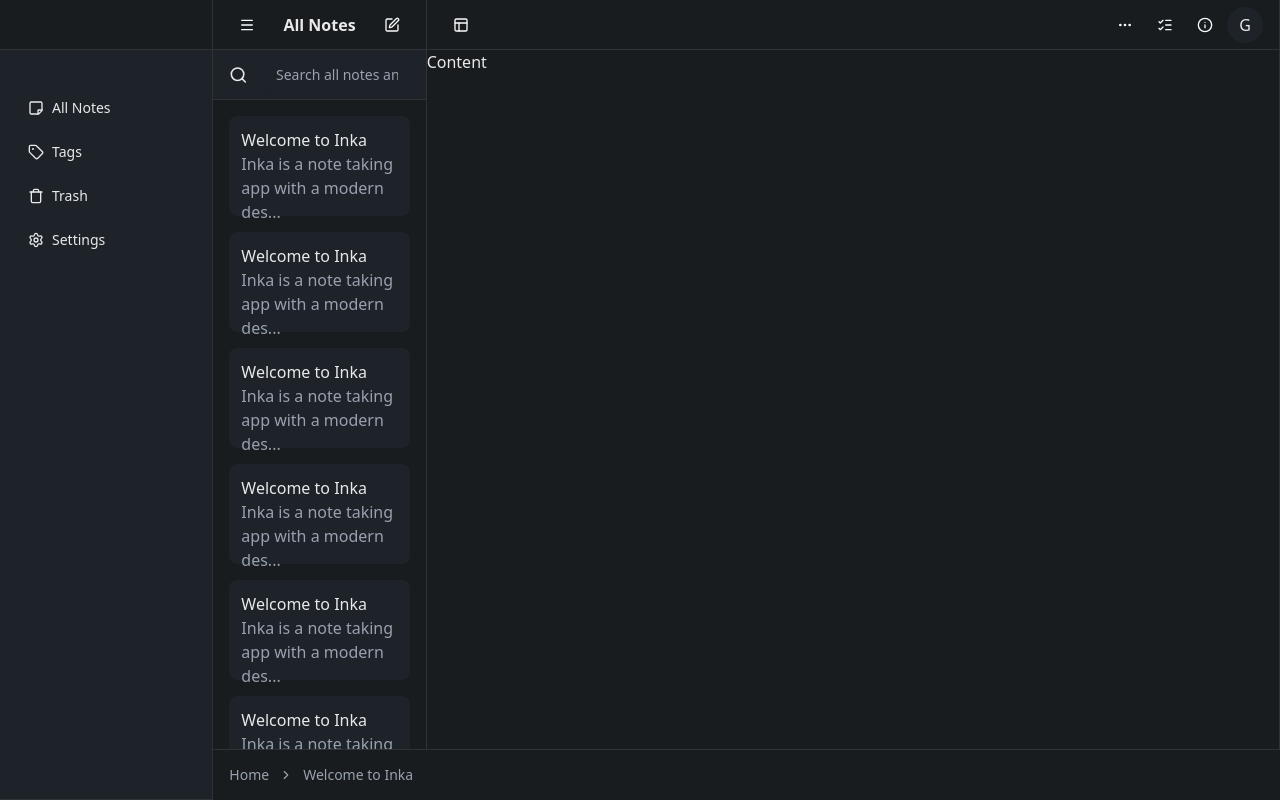
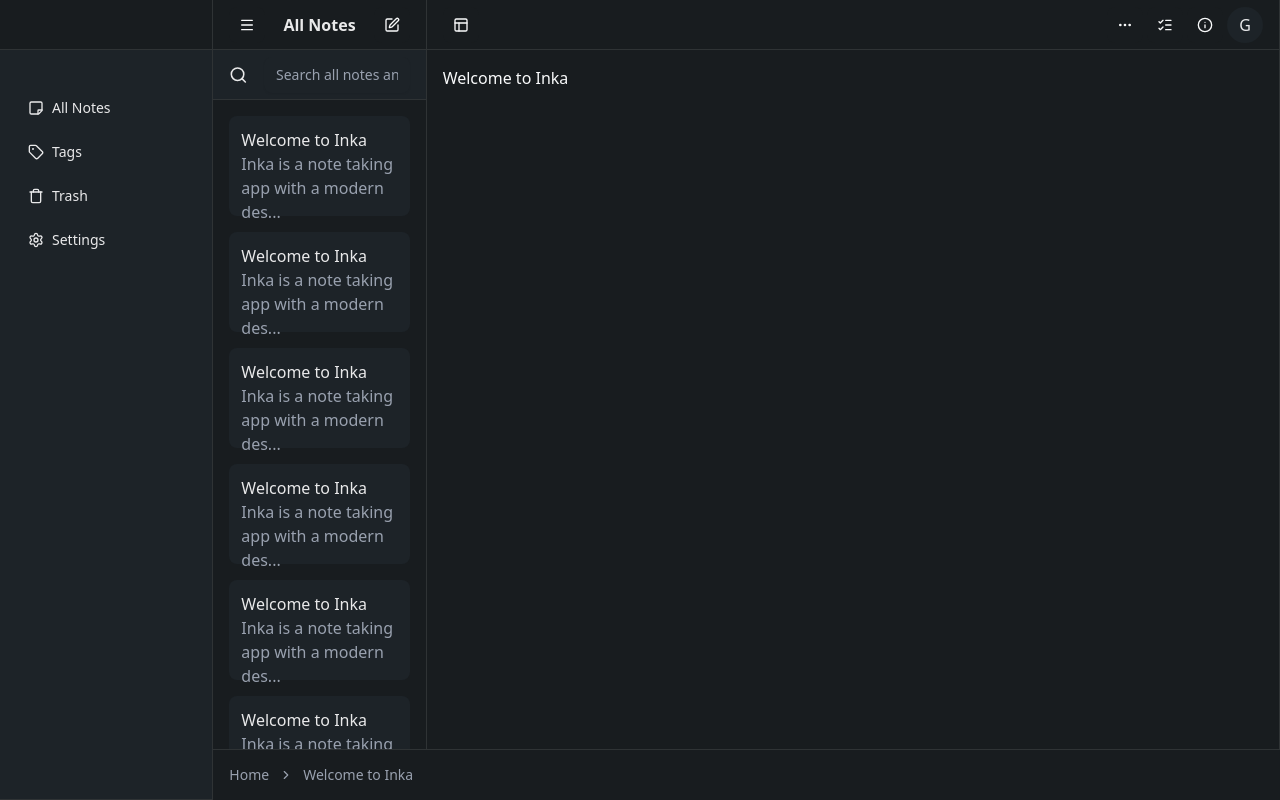
Before and after one commit to crstelli/inka, a Next.js app: page / in a window 1280 px wide. Built offline with nearby package versions, Linux system fonts and the light colour scheme.

Commit message:
Implemented TipTap editor

```diff
--- a/app/globals.css
+++ b/app/globals.css
@@ -134,3 +134,11 @@
     @apply rounded-full bg-secondary;
   }
 }
+
+.tiptap {
+  @apply focus:outline-none;
+
+  p {
+    @apply text-secondary-foreground;
+  }
+}
--- a/components/Content.tsx
+++ b/components/Content.tsx
@@ -1,5 +1,33 @@
+"use client";
+
+import { useEditor, EditorContent } from "@tiptap/react";
+import { FloatingMenu } from "@tiptap/react/menus";
+import StarterKit from "@tiptap/starter-kit";
+import { Button } from "./ui/button";
+
 function Content() {
-  return <div className="row-span-2">Content</div>;
+  const editor = useEditor({
+    extensions: [StarterKit],
+    content: "<p>Welcome to Inka</p>",
+    editorProps: {
+      attributes: {
+        class: "p-4",
+      },
+    },
+
+    immediatelyRender: false,
+  });
+
+  return (
+    <div className="row-span-2">
+      {editor && (
+        <FloatingMenu editor={editor}>
+          <Button size={"sm"}>H1</Button>
+        </FloatingMenu>
+      )}
+      <EditorContent editor={editor} />
+    </div>
+  );
 }
 
 export { Content };
--- a/package.json
+++ b/package.json
@@ -17,6 +17,9 @@
     "@radix-ui/react-separator": "^1.1.8",
     "@radix-ui/react-slot": "^1.2.4",
     "@radix-ui/react-tooltip": "^1.2.8",
+    "@tiptap/pm": "^3.11.1",
+    "@tiptap/react": "^3.11.1",
+    "@tiptap/starter-kit": "^3.11.1",
     "class-variance-authority": "^0.7.1",
     "clsx": "^2.1.1",
     "lucide-react": "^0.555.0",
```
Also changed, not shown: 1 other file (tests, documents, lock files or other folders).
